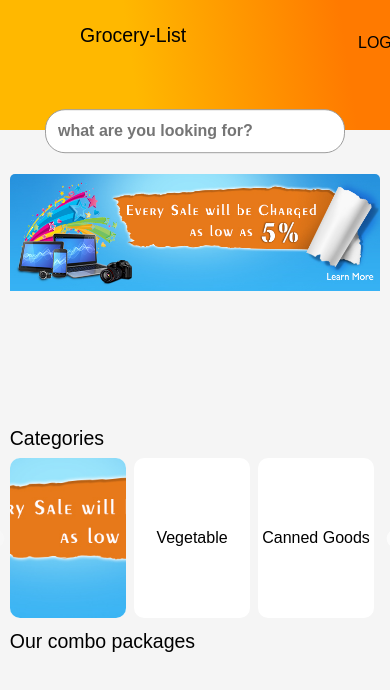
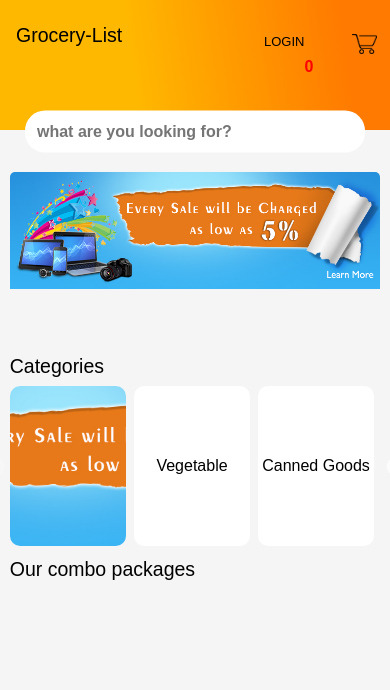
Before and after one commit to otamereosas/e-commerce, a React (Create React App) app: page / in a window 390 px wide. Shown: the top 690 px of the page. Built offline with nearby package versions, Linux system fonts and the light colour scheme; no server answers.

Commit message:
progress mobile

```diff
--- a/src/components/Banner/BannerStyles.js
+++ b/src/components/Banner/BannerStyles.js
@@ -4,17 +4,22 @@ export const BannerWrapper = styled.div`
 `;
 
 export const Top = styled.div`
-   height: 220px;
+   height: 200px;
    overflow: hidden;
    width: 95%;
    margin: -20px auto 25px;
    border-radius: 5px;
+
+   @media screen and (max-width:799px){
+      height: 150px;
+   }
 `;
 
 export const ImageWrapper = styled.div`
    img {
       object-fit: cover;
       width: 100%;
+      height: 100%;
    }
 
    button {
--- a/src/components/Navbar/NavbarStyles.js
+++ b/src/components/Navbar/NavbarStyles.js
@@ -1,40 +1,43 @@
 import styled from "styled-components";
 
 export const NavWrapper = styled.div`
-   /* position: fixed; */
-   /* padding-top: 2rem; */
    width: 100%;
 
    input {
       width: 50%;
-     min-width: 300px;
+      min-width: 340px;
       max-width: 600px;
       padding: 12px;
       border-radius: 20px;
       transform: translateY(-70%);
+      outline: none;
+      border: none;
    }
 `;
 
 export const Nav = styled.div`
    width: 100%;
    background: linear-gradient(81.64deg, #ffb800 34.46%, #ff7a00 87.54%);
-   /* position: fixed; */
    display: flex;
    justify-content: space-between;
    z-index: 2;
    padding: 1.5rem 5rem 4rem;
-   color: black;
+   color: white;
 
    h1 {
       color: black;
       font-weight: 500;
-      font-size: clamp(10px, 5vw, 27px);
+      font-size: clamp(10px, 5vw, 25px);
    }
 
    .home {
       display: flex;
-      min-width: 230px;
+      min-width: 200px;
       justify-content: space-between;
+   }
+
+   @media screen and (max-width: 799px) {
+      padding: 1.5rem 1rem 4rem;
    }
 `;
 
@@ -52,6 +55,7 @@ export const NavLinks = styled.div`
       color: black;
       font-weight: 500;
       cursor: pointer;
+      font-size: 13px;
    }
 
    p:hover {
```
Lines whose indentation alone changed are shown as unchanged.
